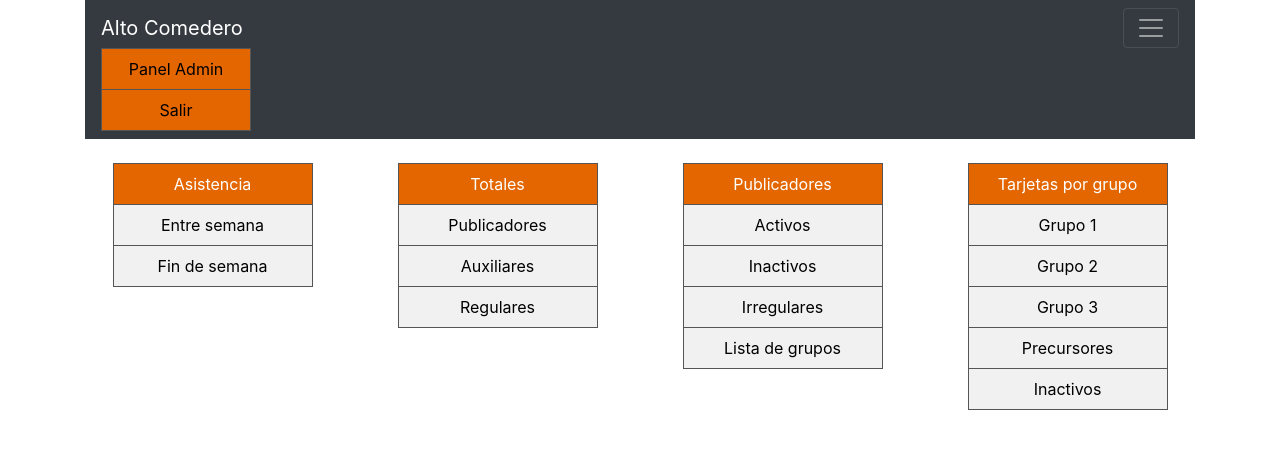
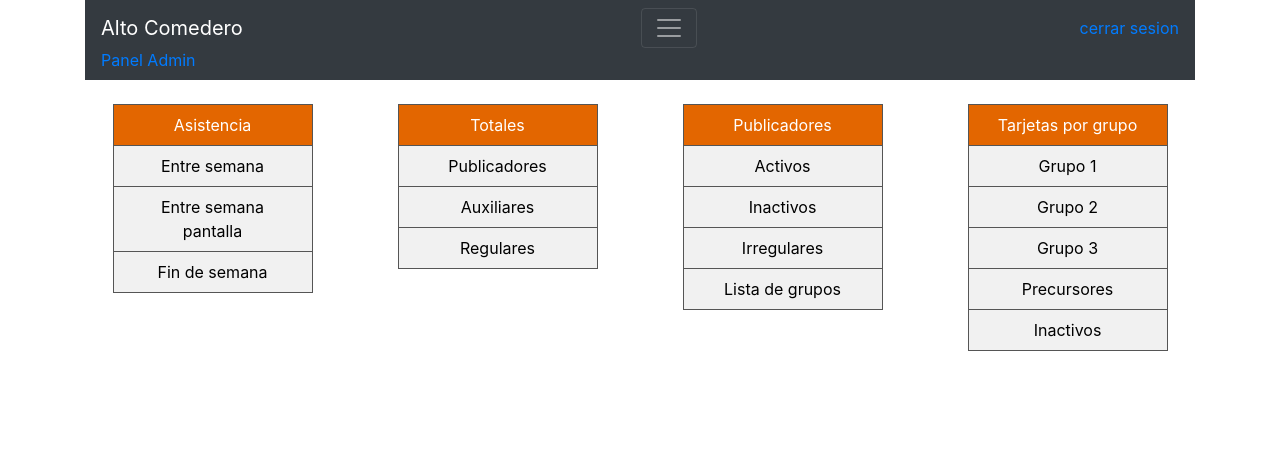
Before and after one commit to miguelarcedev/Informes, a Django app: page / in a window 1280 px wide, after a click that opens the changed part. Shown: the top 449 px of the page. Run offline with Django 4.2, Linux system fonts and the light colour scheme; a user stored in the database is signed in; data comes from the database, SQL or seed files in the repository.

Commit message:
asistencia-pantalla

```diff
--- a/asistencia/urls.py
+++ b/asistencia/urls.py
@@ -10,5 +10,6 @@ from . import views
 urlpatterns = [
 
     path('asistencia/<str:entre_fin>/', Tarjeta_asistencia.as_view(), name='asistencia'),
+    path('asistencia_pantalla/<str:entre_fin>/', Asistencia_pantalla.as_view(), name='asistencia_pantalla'),
 
 ]
--- a/static/css/style.css
+++ b/static/css/style.css
@@ -7,7 +7,8 @@
 .div-margen {
     margin-left: auto;
     margin-right: auto;
-}
+
+  }
 
 ul {
     list-style-type: none;
@@ -15,16 +16,6 @@ ul {
     padding: 0;
     width: 200px;
     background-color: #f1f1f1;
-    border: 1px solid #555;
-
-  }
-
-  .ul-m {
-    list-style-type: none;
-    margin: 0;
-    padding: 0;
-    width: 150px;
-    background-color: #E36600;
     border: 1px solid #555;
 
   }
--- a/templates/base.html
+++ b/templates/base.html
@@ -28,25 +28,16 @@
                     aria-controls="navbarSupportedContent" aria-expanded="false" aria-label="Toggle navigation">
                     <span class="navbar-toggler-icon"></span>
                 </button>
+                <a class="active" href="/admin/logout/">cerrar sesion</a>
+                <div class="collapse navbar-collapse" id="navbarSupportedContent">
 
-                <div class="collapse navbar-collapse" id="navbarSupportedContent">
-                    <ul class="ul-m">
                         {% if request.user.is_authenticated %}
                             {% if request.user.is_superuser %}
-
-                                <li class="nav-item active">
-                                    <a class="nav-link" href="/admin/">Panel Admin</a>
-                                </li>
-
+                                <a class="active" href="/admin/">Panel Admin</a>
                             {% endif %}
-                                <li class="nav-item active">
-                                    <a class="nav-link" href="/admin/logout/">Salir</a>
-                                </li>
-
-
 
                         {% endif %}
-                    </ul>
+
 
                 </div>
             </nav>
--- a/templates/home.html
+++ b/templates/home.html
@@ -13,6 +13,7 @@
         <ul>
           <li><a class="active" href="#home">Asistencia</a></li>
           <li><a href="{% url 'asistencia' 'entre' %}">Entre semana</a></li>
+          <li><a href="{% url 'asistencia_pantalla' 'entre' %}">Entre semana pantalla</a></li>
           <li><a href="{% url 'asistencia' 'fin' %}">Fin de semana</a></li>
         </ul>
       </div>
```
Also changed, not shown: asistencia/views.py (+39 -0 lines), templates/asistencia/pantalla.html (added, +32 -0 lines).
